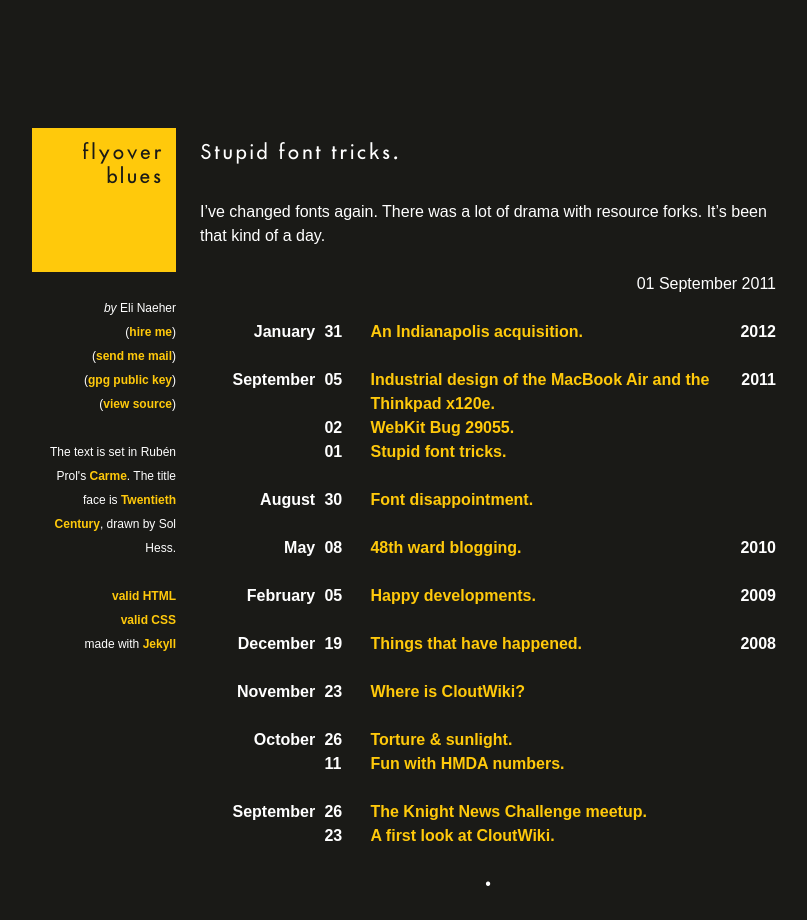
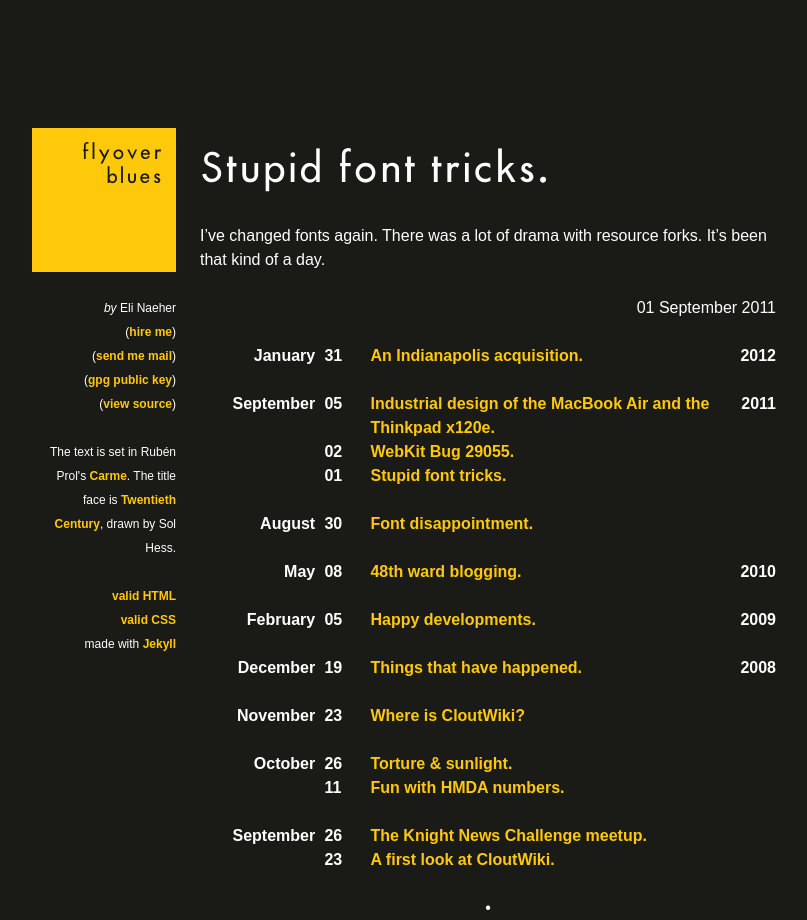
Before and after one commit to enaeher/blog, a Jekyll site: the page built from _posts/2011-09-01-fonts-again.md, in a window 1280 px wide. Shown: the whole page, without its empty margins (376-1183 px from the left). Built offline with Jekyll 4.4.1, drawn with Linux system fonts in a browser that asks for light colours; some web fonts are replaced.

Commit message:
bigger titles -- I should go back and convert the padding and margins to ems at some point, but it's more readable in points for now

```diff
--- a/css/fb.css
+++ b/css/fb.css
@@ -14,7 +14,7 @@ body {
   padding: 0;
   color: white;
   font-weight: normal;
-  font-size: 1em;
+  font-size: 12pt;
   font-family: 'Carme',sans-serif;
   line-height: 1.5em;
 }
@@ -24,9 +24,8 @@ h1 {
   font-family: 'LTCTwentiethCenturyMedium', sans-serif;
   letter-spacing: 2pt;
   line-height: 1em;
-  font-size: 18pt;
+  font-size: 36pt;
   font-weight: normal;
-  margin-bottom: 1em;
 }
 
 h3 {
@@ -132,6 +131,7 @@ input:focus, textarea:focus {
 #masthead h1 {
   padding-right: .5em;
   padding-top: .5em;
+  font-size: 18pt;
 }
 
 #masthead p {
@@ -153,8 +153,8 @@ input:focus, textarea:focus {
 }
 
 #main h1.entry-title {
-  padding-top: .5em;
-  padding-bottom: .5em;
+  padding-top: 12pt;
+  padding-bottom: 24pt;
 }
 
 #main h1.entry-title a {
```
